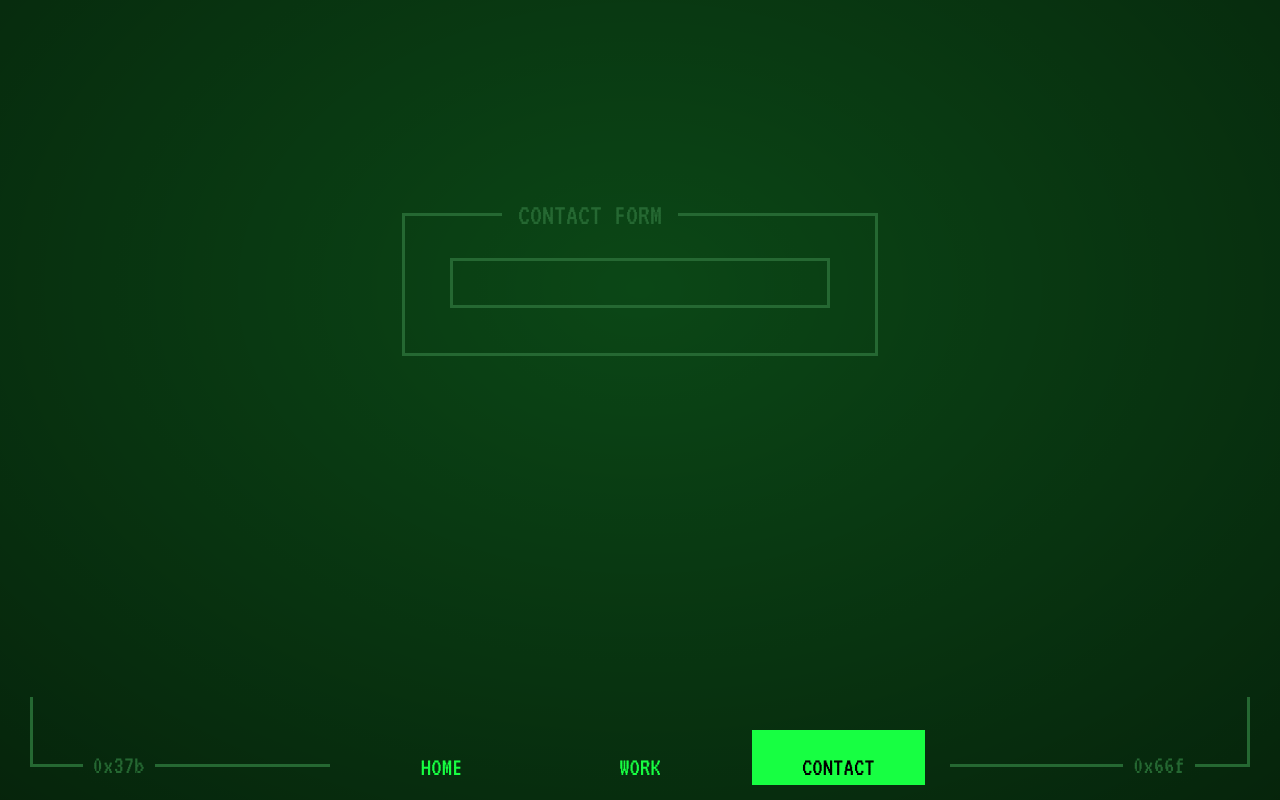
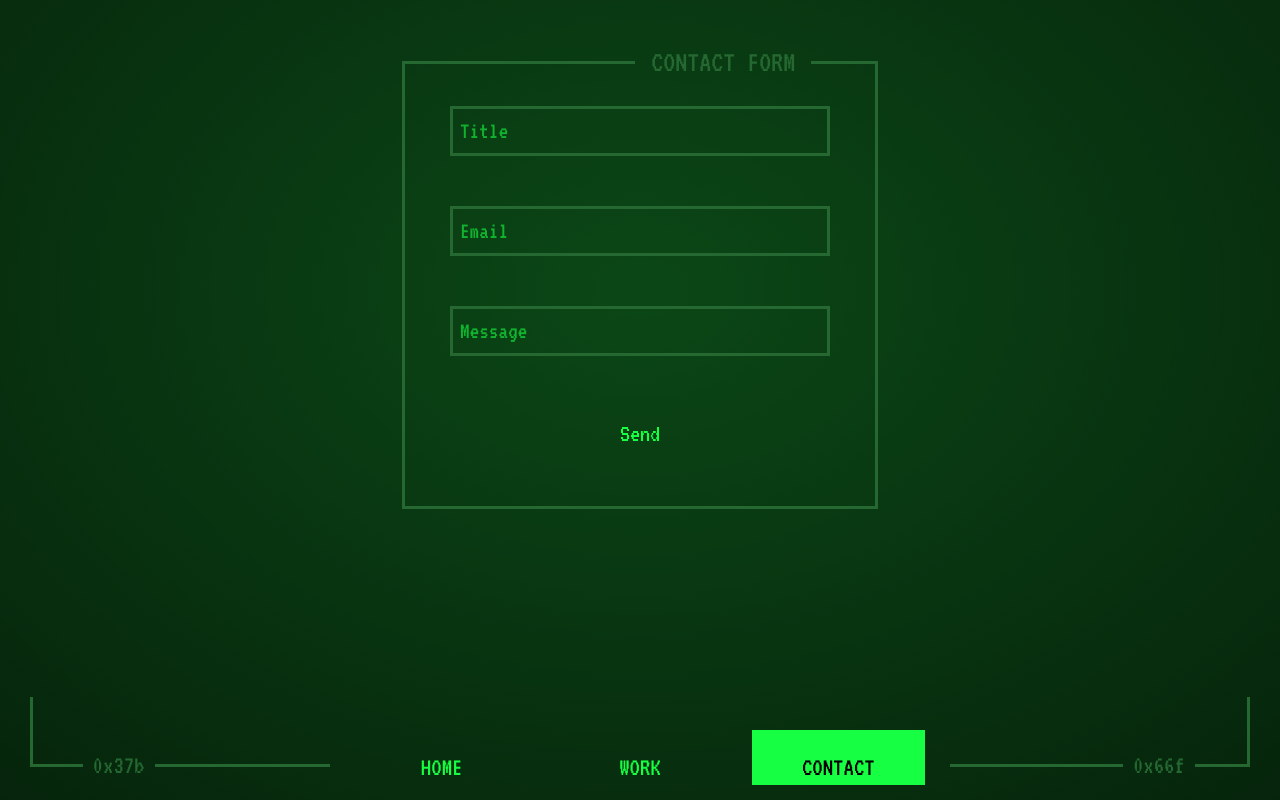
Before and after one commit to FalejevV/portfolio-page, a React (Create React App) app: page / in a window 1280 px wide. Both pictures are taken after a click on the button "CONTACT". Shown: the part 224-1024 px from the top of the page. Built offline with nearby package versions, Linux system fonts and the light colour scheme.

Commit message:
Contact form works

```diff
--- a/package.json
+++ b/package.json
@@ -3,6 +3,7 @@
   "version": "0.1.0",
   "private": true,
   "dependencies": {
+    "@emailjs/browser": "^3.10.0",
     "@testing-library/jest-dom": "^5.16.5",
     "@testing-library/react": "^13.4.0",
     "@testing-library/user-event": "^13.5.0",
--- a/src/components/InputField/InputField.styled.tsx
+++ b/src/components/InputField/InputField.styled.tsx
@@ -5,6 +5,18 @@ export const InputContainer = styled.div`
     height:50px;
     position: relative;
     display:flex;
+
+    @media(max-width:520px){
+        width:300px;
+    }
+
+    @media(max-width:420px){
+        width:250px;
+    }
+
+    @media(max-width:350px){
+        width:200px;
+    }
 `
 
 const blink = keyframes`
@@ -83,3 +95,21 @@ export const InputFieldLabel = styled.label`
     height:100%;
     border:3px solid ${({ theme }) => theme.dimmColor || "red"};
 `
+
+
+export const InputPlaceholder = styled.p<{
+    toggle:boolean;
+}>`
+    position: absolute;
+    left:10px;
+    top:50%;
+    transform: translateY(-50%);
+    color: ${({ theme }) => theme.mainColor || "red"};
+
+    opacity: 0.6;
+
+    ${({ toggle }) => toggle && css`
+        opacity: 0.4;
+        top:-15px;
+    `}
+`
--- a/src/components/InputField/InputField.tsx
+++ b/src/components/InputField/InputField.tsx
@@ -1,5 +1,5 @@
 import { ChangeEvent, SyntheticEvent, useEffect, useState } from "react";
-import { InputContainer, InputCursor, InputFieldLabel, InputTextField } from "./InputField.styled";
+import { InputContainer, InputCursor, InputFieldLabel, InputPlaceholder, InputTextField } from "./InputField.styled";
 import useSmallScreenEffect from "../../hooks/useSmallScreenEffect";
 
 
@@ -33,11 +33,12 @@ function InputField(props:{
             return;
         }
         let target = e.target as HTMLInputElement;
-        target.setSelectionRange(-1,-1);
+        target.setSelectionRange(target.value.length,target.value.length);
     }
     return(
         <InputContainer>
             <InputTextField mobile={smallScreen || isPhone} onSelect={(e) => selectorPosition(e)} symbolCount={value.length} onBlur={() => setIsFocused(false)} onFocus={(e) => {setIsFocused(true); selectorPosition(e)}} id={props.name} value={value} onChange={(e) => changeValue(e)} type="text" />
+            <InputPlaceholder toggle={value.trim() !== "" || isFocused}>{props.title}</InputPlaceholder>
             <InputCursor mobile={smallScreen || isPhone} focused={isFocused}></InputCursor>
             <InputFieldLabel htmlFor={props.name}></InputFieldLabel>
         </InputContainer>
--- a/src/layout/ContactPage/ContactPage.styled.tsx
+++ b/src/layout/ContactPage/ContactPage.styled.tsx
@@ -1,8 +1,71 @@
 import styled from "styled-components";
 
-export const ContactContainer = styled.div`
+export const ContactContainer = styled.form`
     width:100%;
     height:100%;
     padding:20px;
-    z-index: 5;
+    display:flex;
+    flex-direction:column;
+    gap:50px;
+
+    @media(max-width:420px){
+        padding:20px 10px;
+    }
 `
+
+export const SubmitButton = styled.button`
+    padding:15px 30px;
+    font-size:25px;
+    color:${({ theme }) => theme.mainColor || 'red'};
+    background-color: transparent;
+
+    cursor: pointer;
+    position: relative;
+    transition: all 0.1s;
+
+    &:after{
+        transition: all 0.04s;
+        content: '';
+        position: absolute;
+        left:0px;
+        bottom:0px;
+        width:100%;
+        height:0px;
+        background-color:${({ theme }) => theme.mainColor || 'red'};
+        z-index: -1;
+    }
+
+    &:hover{
+        color:black;
+
+        &:after{
+            height:100%;
+        }
+    }
+
+    &:disabled{
+        background-color: ${({ theme }) => theme.dimmColor || 'red'};
+        color:black;
+
+        &:hover{
+            &:after{
+                height:0px;
+            }
+        }
+    }
+`
+
+export const MailStatus = styled.p`
+    position: absolute;
+    width:calc(100% + 60px);
+    height: calc(100% + 60px);
+    left:-30px;
+    top:-30px;
+    background-color: ${({ theme }) => theme.dimmColor || "red"};
+
+    color: ${({ theme }) => theme.mainColor || "red"};
+    display: flex;
+    align-items: center;
+    justify-content: center;
+    font-size: 30px;
+`
--- a/src/layout/ContactPage/ContactPage.tsx
+++ b/src/layout/ContactPage/ContactPage.tsx
@@ -1,17 +1,68 @@
+import { FormEvent, useEffect, useState } from "react";
 import InputField from "../../components/InputField/InputField";
 import UIBorderStat from "../../components/UIBorderStat/UIBorderStat";
 import { PContainer } from "../../styles/Style.styled";
-import { ContactContainer } from "./ContactPage.styled";
-
+import { ContactContainer, MailStatus, SubmitButton } from "./ContactPage.styled";
+import emailjs from '@emailjs/browser';
 
 function ContactPage(props:{
     toggle:boolean
 }){
+
+    const [buttonDisabled, setButtonDisabled] = useState(false);
+    const [mailStatus, setMailStatus] = useState("");
+
+
+    function submitForm(e:FormEvent){
+        if(buttonDisabled){
+            return;
+        }
+        e.preventDefault();
+        setButtonDisabled(true);
+
+        let formTarget = e.target as HTMLFormElement;
+        let title = formTarget[0] as HTMLInputElement;
+        let email = formTarget[1] as HTMLInputElement;
+        let message = formTarget[2] as HTMLInputElement;
+        if(title && email && message){
+            if(title.value.trim() !== "" && email.value.trim() !== "" && message.value.trim() !== ""){
+                emailjs.send('service_6s18etb','template_p2vtkn3', {
+                    title:title.value,
+                    email:email.value,
+                    message:message.value,
+                }, 'CI3tEJbGMRgp2vHXa')
+                .then(function(response) {
+                    setMailStatus("Message sent!");
+                    setButtonDisabled(false);
+                }, function(err) {
+                    setMailStatus("Error. Try again later :/");
+                    setButtonDisabled(false);
+                });
+
+            }else{
+                setMailStatus("Some fields are empty!");
+            }
+        }
+    }
+
+    useEffect(() => {
+        if(mailStatus.trim() !== ""){
+            setTimeout(() => {
+                setMailStatus("");
+            },3000);
+        }
+    },[mailStatus]);
+
     return(
         <PContainer toggle={props.toggle}>
-            <UIBorderStat fullCorner title={"CONTACT FORM"} element={
-                <ContactContainer>
+            <UIBorderStat leftTitleLineWidth="350%" fullCorner title={"CONTACT FORM"} element={
+                <ContactContainer onSubmit={(e) => submitForm(e)}>
                     <InputField title="Title" name="title"/>
+                    <InputField title="Email" name="email"/>
+                    <InputField title="Message" name="message"/>
+                    <SubmitButton disabled={buttonDisabled} >Send</SubmitButton>
+
+                    {mailStatus.trim() !== "" && <MailStatus>{mailStatus}</MailStatus>}
                 </ContactContainer>
             } />
         </PContainer>
```
Also changed, not shown: public/index.html (line endings or trailing spaces), 1 other file (tests, documents, lock files or other folders).
